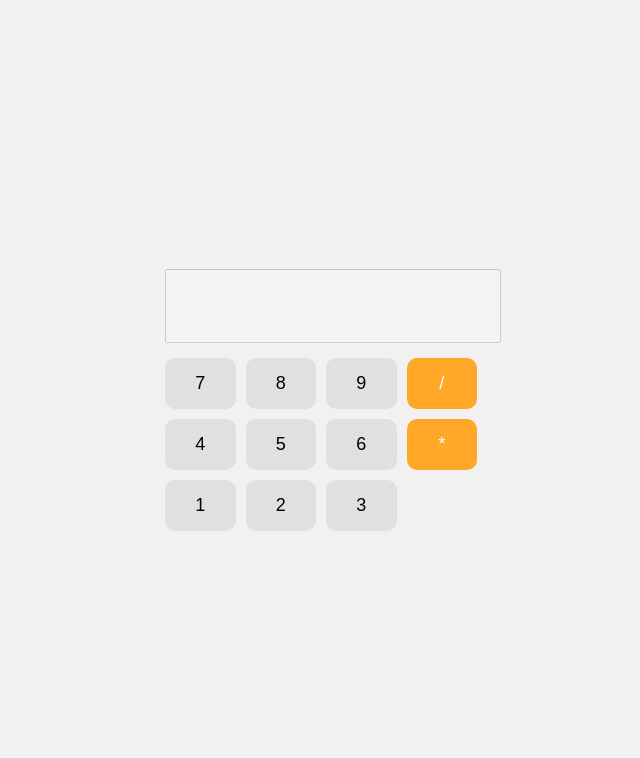
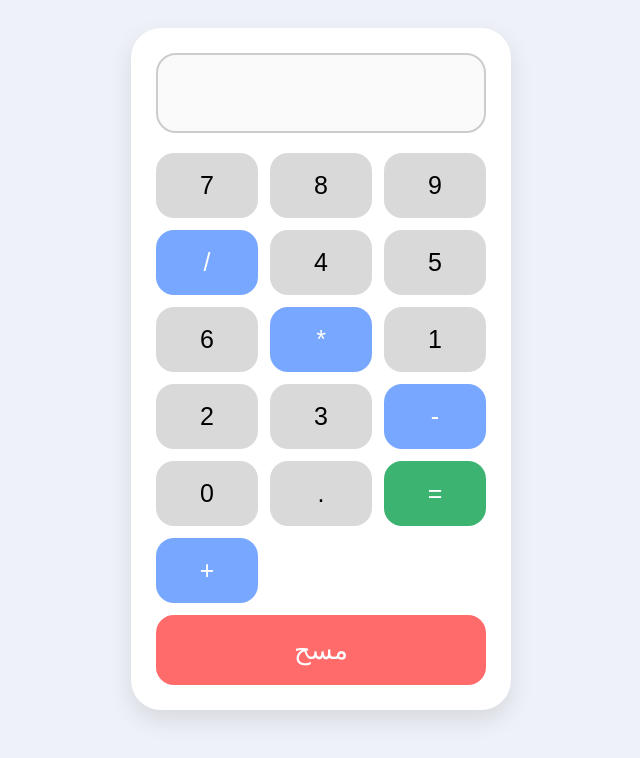
Before and after one commit to rehabhamada470-ui/Rehab-Calculator, a plain HTML site: page index.html in a window 1280 px wide. Shown: the whole page, without its empty margins (319-959 px from the left). Drawn offline with Linux system fonts and the light colour scheme.

Commit message:
Update index.html
آلة تصميم  جديدة

```diff
--- a/index.html
+++ b/index.html
@@ -3,8 +3,69 @@
 <head>
     <meta charset="UTF-8">
     <meta name="viewport" content="width=device-width, initial-scale=1.0">
-    <title>Rehab Calculator</title>
-    <link rel="stylesheet" href="style.css">
+    <title>آلة حاسبة</title>
+
+    <style>
+        body {
+            background: #eef1f7;
+            display: flex;
+            justify-content: center;
+            padding: 20px;
+            font-family: "Cairo", sans-serif;
+        }
+
+        .calculator {
+            background: white;
+            padding: 25px;
+            border-radius: 30px;
+            width: 330px;
+            box-shadow: 0 10px 25px rgba(0,0,0,0.1);
+        }
+
+        input {
+            width: 100%;
+            height: 80px;
+            font-size: 30px;
+            padding: 10px;
+            border-radius: 20px;
+            border: 2px solid #ccc;
+            margin-bottom: 20px;
+            box-sizing: border-box;
+        }
+
+        .buttons {
+            display: grid;
+            grid-template-columns: repeat(3, 1fr);
+            gap: 12px;
+        }
+
+        button {
+            height: 65px;
+            border: none;
+            border-radius: 18px;
+            font-size: 25px;
+            cursor: pointer;
+            background: #d9d9d9;
+        }
+
+        .op {
+            background: #78a7ff;
+            color: white;
+        }
+
+        .equal {
+            background: #3cb371;
+            color: white;
+        }
+
+        .clear {
+            grid-column: span 3;
+            background: #ff6b6b;
+            height: 70px;
+            color: white;
+            font-size: 26px;
+        }
+    </style>
 </head>
 <body>
 
@@ -15,14 +76,47 @@
             <button onclick="press('7')">7</button>
             <button onclick="press('8')">8</button>
             <button onclick="press('9')">9</button>
+
             <button class="op" onclick="press('/')">/</button>
-
             <button onclick="press('4')">4</button>
             <button onclick="press('5')">5</button>
+
             <button onclick="press('6')">6</button>
             <button class="op" onclick="press('*')">*</button>
+            <button onclick="press('1')">1</button>
 
-            <button onclick="press('1')">1</button>
             <button onclick="press('2')">2</button>
             <button onclick="press('3')">3</button>
-            <button class="op" onclick="press('-')
+            <button class="op" onclick="press('-')">-</button>
+
+            <button onclick="press('0')">0</button>
+            <button onclick="press('.')">.</button>
+            <button class="equal" onclick="calculate()">=</button>
+
+            <button class="op" onclick="press('+')">+</button>
+
+            <button class="clear" onclick="clearDisplay()">مسح</button>
+        </div>
+    </div>
+
+    <script>
+        function press(value) {
+            document.getElementById("display").value += value;
+        }
+
+        function calculate() {
+            let disp = document.getElementById("display").value;
+            try {
+                document.getElementById("display").value = eval(disp);
+            } catch {
+                document.getElementById("display").value = "خطأ";
+            }
+        }
+
+        function clearDisplay() {
+            document.getElementById("display").value = "";
+        }
+    </script>
+
+</body>
+</html>
```
